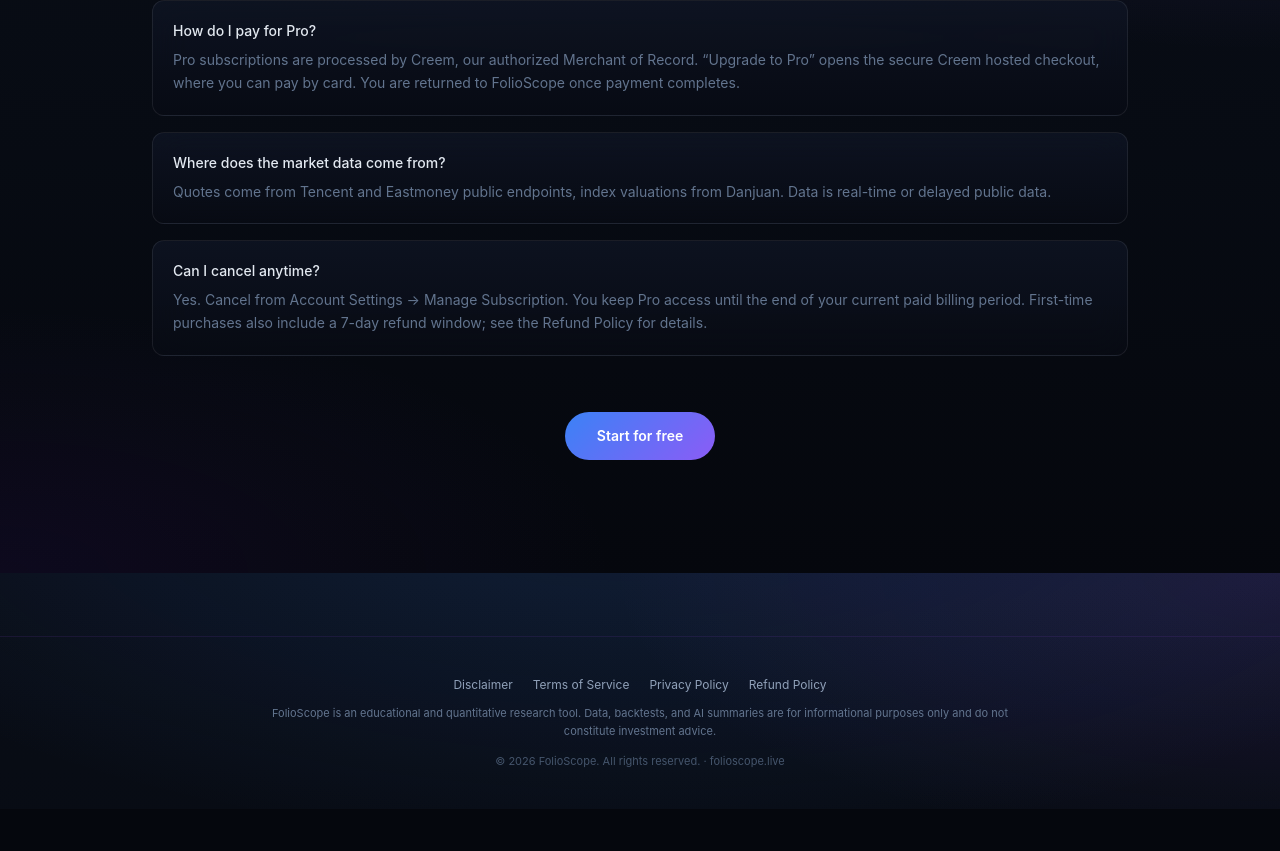
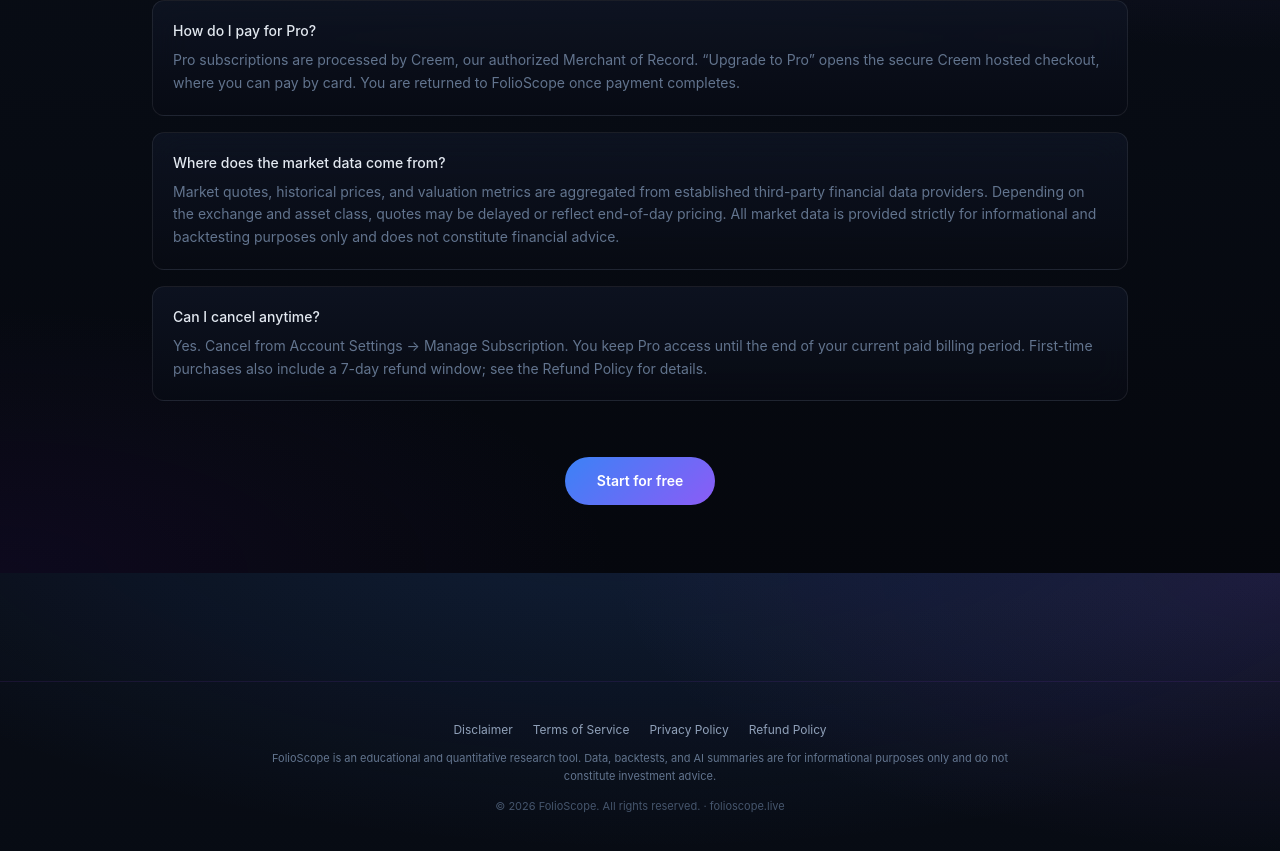
Before and after one commit to Etatheh/folioscope, a Next.js app: page /pricing in a window 1280 px wide. Shown: the part 1027-1878 px from the top of the page. Before the commit the page ends 1836 px from the top, so only its background shows below. Built offline with nearby package versions, Linux system fonts and the light colour scheme; no server answers.

Commit message:
copy(pricing): expand market data disclosure

```diff
--- a/app/pricing/page.tsx
+++ b/app/pricing/page.tsx
@@ -17,7 +17,7 @@ const faqs = [
   },
   {
     q: "Where does the market data come from?",
-    a: "Quotes come from Tencent and Eastmoney public endpoints, index valuations from Danjuan. Data is real-time or delayed public data.",
+    a: "Market quotes, historical prices, and valuation metrics are aggregated from established third-party financial data providers. Depending on the exchange and asset class, quotes may be delayed or reflect end-of-day pricing. All market data is provided strictly for informational and backtesting purposes only and does not constitute financial advice.",
   },
   {
     q: "Can I cancel anytime?",
```
